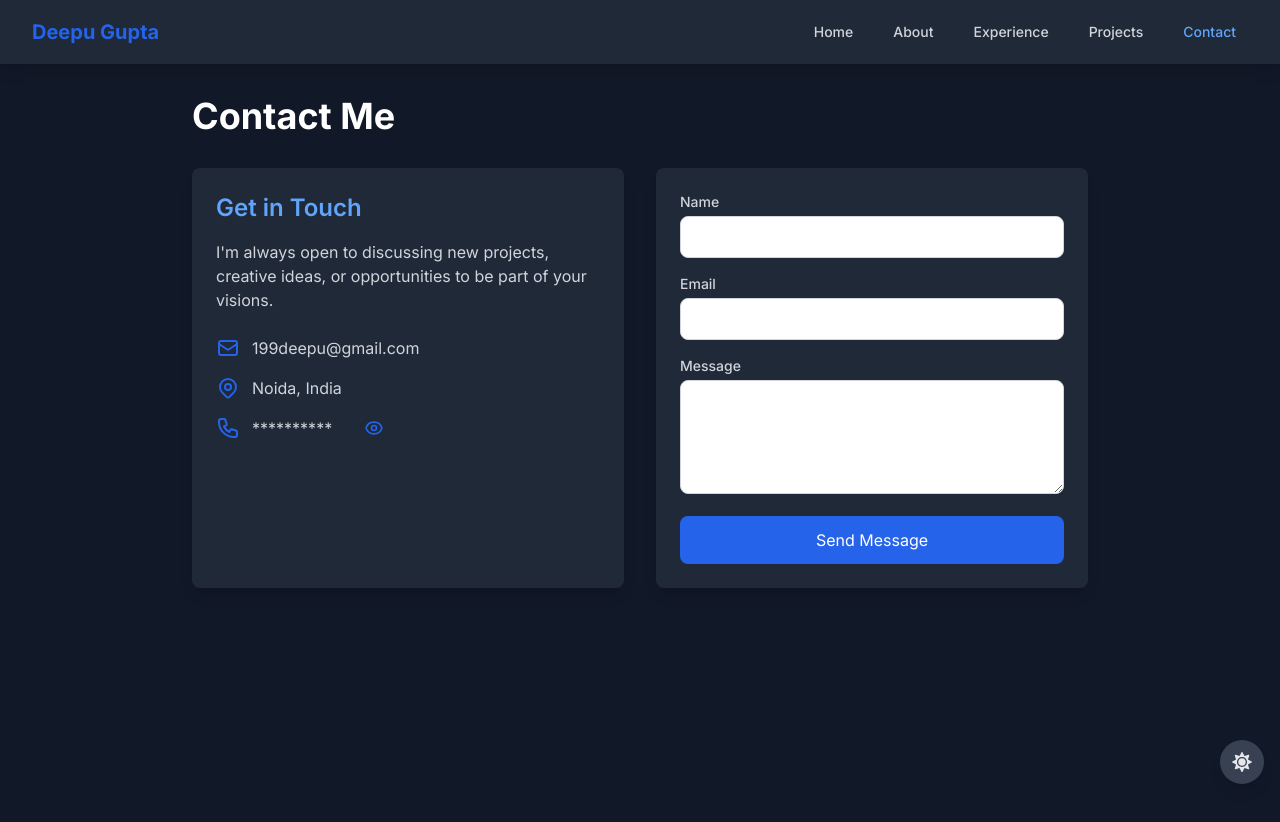
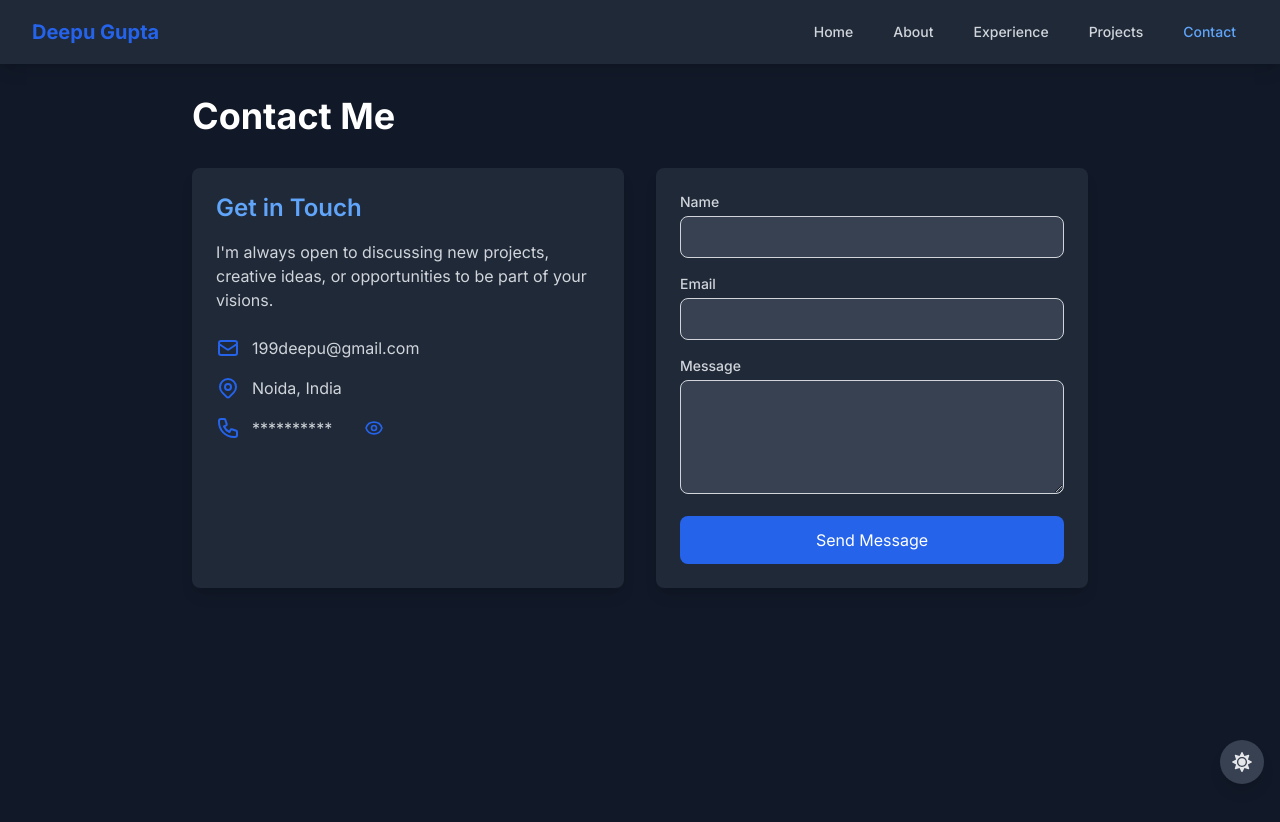
Before and after one commit to deepuguptacp/deepuguptacp.github.io, a Next.js app: page /contact in a window 1280 px wide. Shown: the top 822 px of the page. Built offline with nearby package versions, Linux system fonts and the light colour scheme.

Commit message:
Update contact page and resume

```diff
--- a/app/contact/page.tsx
+++ b/app/contact/page.tsx
@@ -13,10 +13,16 @@ export default function Contact() {
 
   const handleSubmit = (e: React.FormEvent) => {
     e.preventDefault();
-    emailjs.send('service_hx48q0o', 'template_6hjna8a', formData, 'z5V3dOPPY3Cm2bWA7')
+    emailjs.send('YOUR_SERVICE_ID', 'YOUR_TEMPLATE_ID', formData, 'YOUR_USER_ID')
       .then((response: any) => {
         console.log('SUCCESS!', response.status, response.text);
         alert('Message sent successfully!');
+        // Clear form fields after successful submission
+        setFormData({
+          name: "",
+          email: "",
+          message: ""
+        });
       }, (err: any) => {
         console.log('FAILED...', err);
         alert('Failed to send message. Please try again.');
@@ -91,7 +97,7 @@ export default function Contact() {
                   name="name"
                   value={formData.name}
                   onChange={handleChange}
-                  className="w-full px-4 py-2 border border-gray-300 rounded-lg focus:ring-2 focus:ring-blue-500 focus:border-blue-500"
+                  className="w-full px-4 py-2 border border-gray-300 rounded-lg focus:ring-2 focus:ring-blue-500 focus:border-blue-500 bg-white dark:bg-gray-700 text-gray-900 dark:text-white"
                   required
                 />
               </div>
@@ -106,7 +112,7 @@ export default function Contact() {
                   name="email"
                   value={formData.email}
                   onChange={handleChange}
-                  className="w-full px-4 py-2 border border-gray-300 rounded-lg focus:ring-2 focus:ring-blue-500 focus:border-blue-500"
+                  className="w-full px-4 py-2 border border-gray-300 rounded-lg focus:ring-2 focus:ring-blue-500 focus:border-blue-500 bg-white dark:bg-gray-700 text-gray-900 dark:text-white"
                   required
                 />
               </div>
@@ -121,7 +127,7 @@ export default function Contact() {
                   value={formData.message}
                   onChange={handleChange}
                   rows={4}
-                  className="w-full px-4 py-2 border border-gray-300 rounded-lg focus:ring-2 focus:ring-blue-500 focus:border-blue-500"
+                  className="w-full px-4 py-2 border border-gray-300 rounded-lg focus:ring-2 focus:ring-blue-500 focus:border-blue-500 bg-white dark:bg-gray-700 text-gray-900 dark:text-white"
                   required
                 />
               </div>
```
Also changed, not shown: 1 other file (tests, documents, lock files or other folders).
